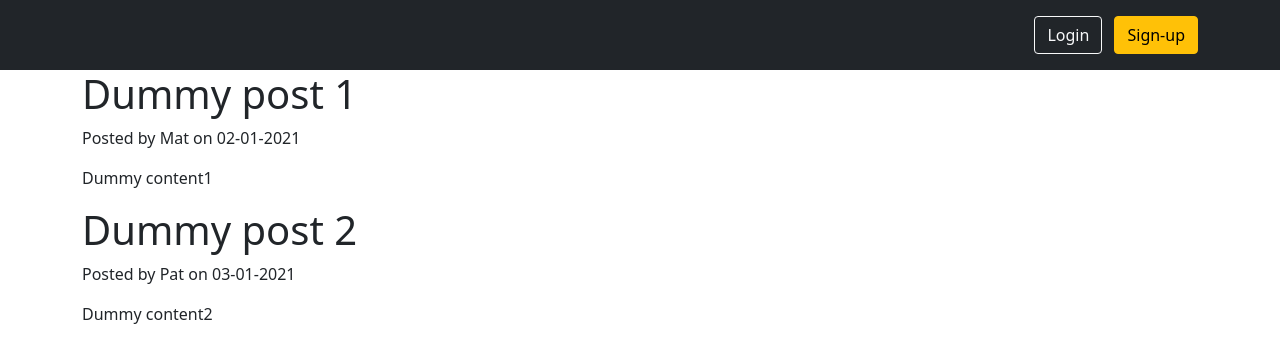
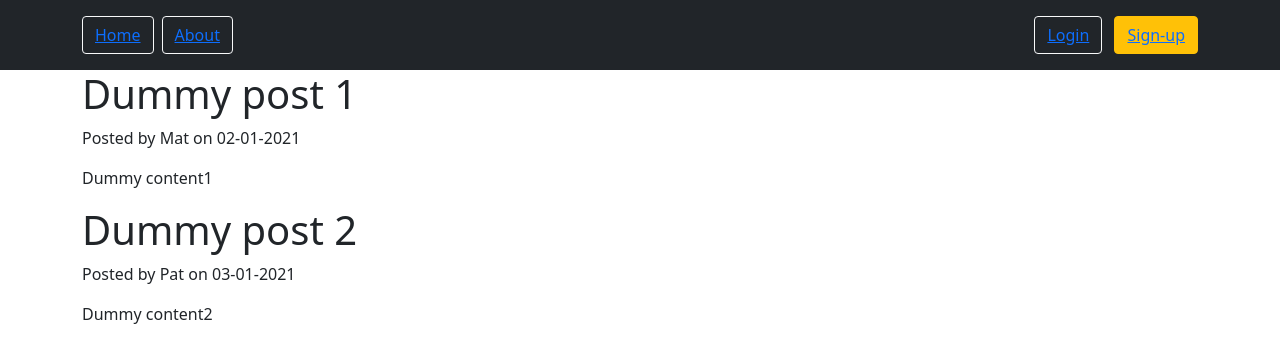
Before and after one commit to mateuszbaranczyk/flask_blog, a Flask app: page / in a window 1280 px wide. Shown: the top 363 px of the page. Run offline with Flask 2, Linux system fonts and the light colour scheme.

Commit message:
links in nav bar

```diff
--- a/templates/layout.html
+++ b/templates/layout.html
@@ -22,17 +22,24 @@
         <div class="container">
             <div class="d-flex flex-wrap align-items-center justify-content-center justify-content-lg-start">
                 <a href="/" class="d-flex align-items-center mb-2 mb-lg-0 text-white text-decoration-none">
-                    <svg class="bi me-2" width="40" height="32" role="img" aria-label="Bootstrap">
-                        <use xlink:href="#bootstrap" />
-                    </svg>
+                    <button type="button" class="btn btn-outline-light me-2">
+                        <a href="{{ url_for('home') }}">Home</a>
+                    </button>
+                    <button type="button" class="btn btn-outline-light me-2">
+                        <a href="{{ url_for('about') }}">About</a>
+                    </button>
                 </a>
 
                 <ul class="nav col-12 col-lg-auto me-lg-auto mb-2 justify-content-center mb-md-0">
                 </ul>
 
                 <div class="text-end">
-                    <button type="button" class="btn btn-outline-light me-2">Login</button>
-                    <button type="button" class="btn btn-warning">Sign-up</button>
+                    <button type="button" class="btn btn-outline-light me-2">
+                        <a href="{{ url_for('login') }}">Login</a>
+                    </button>
+                    <button type="button" class="btn btn-warning">
+                        <a href="{{ url_for('register') }}">Sign-up</a>
+                    </button>
                 </div>
             </div>
         </div>
```
